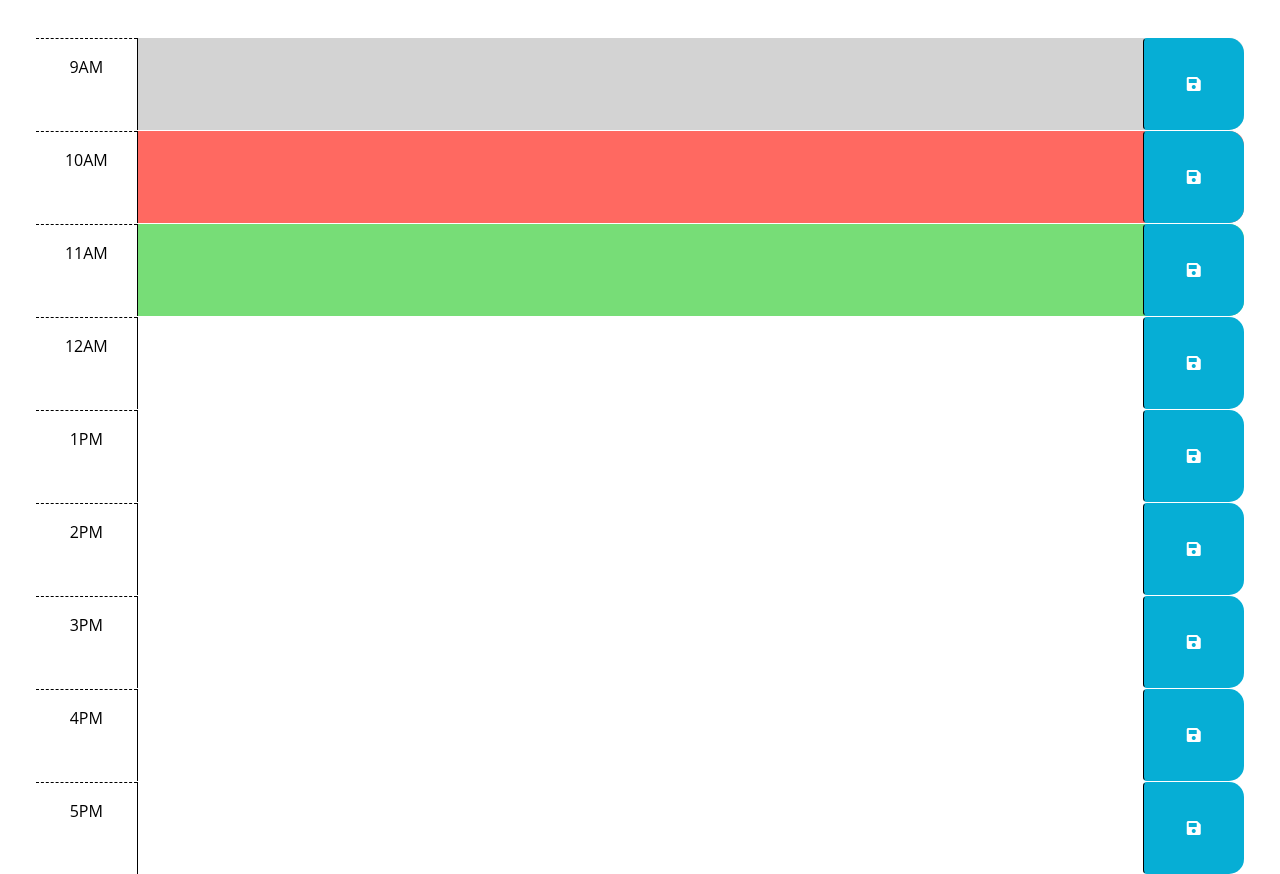
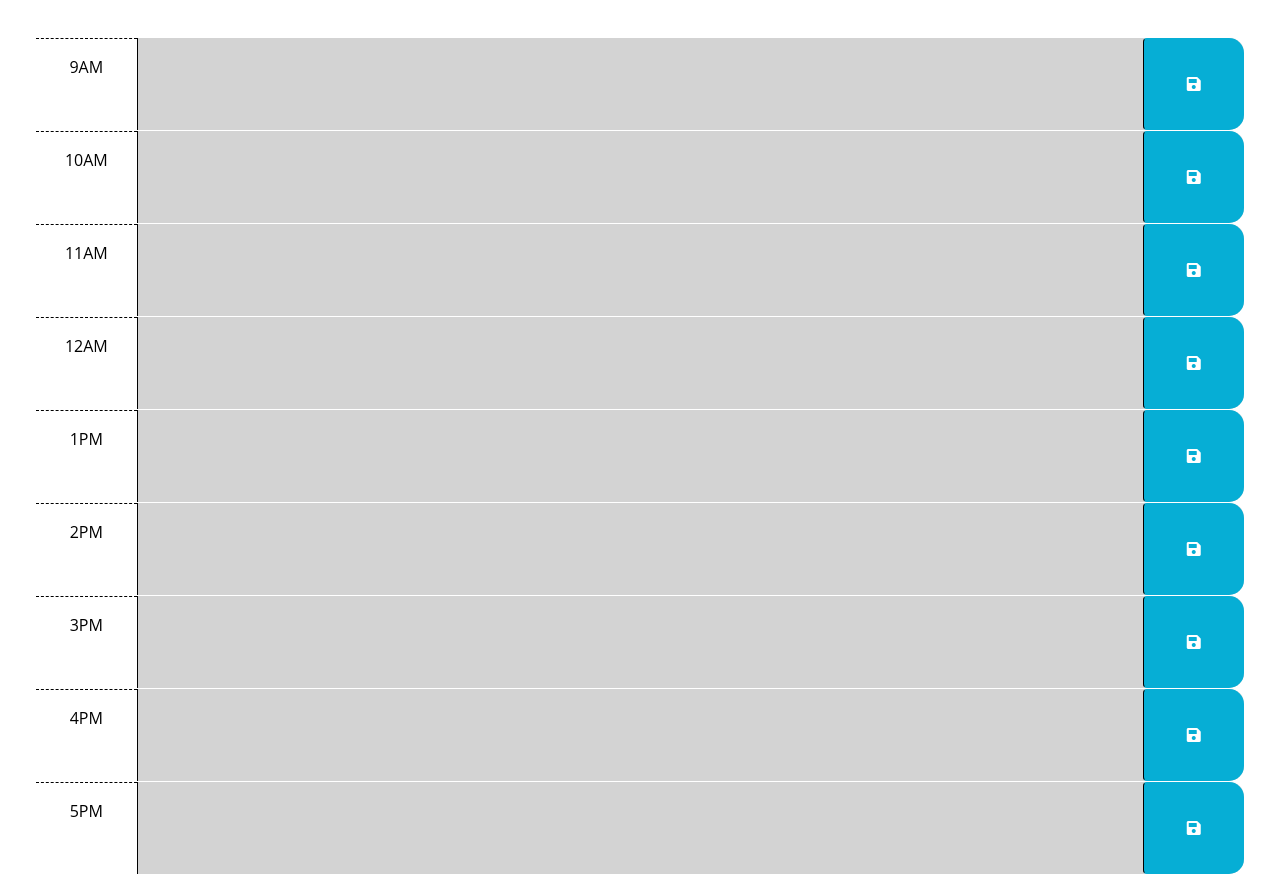
Before and after one commit to Thinker92/Daily-Task-Tracker, a plain HTML site: page index.html in a window 1280 px wide. Shown: the part 260-1134 px from the top of the page. Drawn offline with nearby package versions, Linux system fonts and the light colour scheme.

Commit message:
Add JS code to format timeblock by ID value

```diff
--- a/assets/script.js
+++ b/assets/script.js
@@ -2,24 +2,45 @@
 // the code isn't run until the browser has finished rendering all the elements
 // in the html.
 $(function () {
+  let now = dayjs().format('MMMM DD, YYYY');
+  $("#currentDay").text(now)
   // TODO: Add a listener for click events on the save button. This code should
   // use the id in the containing time-block as a key to save the user input in
   // local storage. HINT: What does `this` reference in the click listener
   // function? How can DOM traversal be used to get the "hour-x" id of the
   // time-block containing the button that was clicked? How might the id be
   // useful when saving the description in local storage?
+
   //
   // TODO: Add code to apply the past, present, or future class to each time
   // block by comparing the id to the current hour. HINTS: How can the id
   // attribute of each time-block be used to conditionally add or remove the
   // past, present, and future classes? How can Day.js be used to get the
   // current hour in 24-hour time?
+  function hourBlockFormatting() {
+    // Get current time (HH){int}
+    let hour = dayjs().hour();
+    console.log(hour);
+    // For each time block
+    $(".time-block").each(function(){
+      // get hour from HTML id
+      let curHour = parseInt($(this).attr("id"));
+      console.log(curHour);
+      // Determine past,present,or future and add class
+      if (curHour > hour){
+        $(this).addClass("future");
+      } else if (curHour === hour) {
+        $(this).addClass("present");;
+      } else {
+        $(this).addClass("past");
+      }
+    })
+  }
+// Calling the formatting function
+  hourBlockFormatting();
   //
   // TODO: Add code to get any user input that was saved in localStorage and set
   // the values of the corresponding textarea elements. HINT: How can the id
   // attribute of each time-block be used to do this?
-  //
-  // TODO: Add code to display the current date in the header of the page.
-  let now = dayjs().format('MMMM DD, YYYY');
-  $("#currentDay").text(now)
+
 });
--- a/index.html
+++ b/index.html
@@ -44,7 +44,7 @@
         -->
 
       <!-- Example of a past time block. The "past" class adds a gray background color. -->
-      <div id="hour-9" class="row time-block past">
+      <div id="9" class="row time-block">
         <div class="col-2 col-md-1 hour text-center py-3">9AM</div>
         <textarea class="col-8 col-md-10 description" rows="3"> </textarea>
         <button class="btn saveBtn col-2 col-md-1" aria-label="save">
@@ -53,7 +53,7 @@
       </div>
 
       <!-- Example of a present time block. The "present" class adds a red background color. -->
-      <div id="hour-10" class="row time-block present">
+      <div id="10" class="row time-block">
         <div class="col-2 col-md-1 hour text-center py-3">10AM</div>
         <textarea class="col-8 col-md-10 description" rows="3"> </textarea>
         <button class="btn saveBtn col-2 col-md-1" aria-label="save">
@@ -62,7 +62,7 @@
       </div>
 
       <!-- Example of a future time block. The "future" class adds a green background color. -->
-      <div id="hour-11" class="row time-block future">
+      <div id="11" class="row time-block">
         <div class="col-2 col-md-1 hour text-center py-3">11AM</div>
         <textarea class="col-8 col-md-10 description" rows="3"> </textarea>
         <button class="btn saveBtn col-2 col-md-1" aria-label="save">
@@ -70,7 +70,7 @@
         </button>
       </div>
 
-      <div id="hour-11" class="row time-block">
+      <div id="12" class="row time-block">
         <div class="col-2 col-md-1 hour text-center py-3">12AM</div>
         <textarea class="col-8 col-md-10 description" rows="3"> </textarea>
         <button class="btn saveBtn col-2 col-md-1" aria-label="save">
@@ -78,7 +78,7 @@
         </button>
       </div>
 
-      <div id="hour-11" class="row time-block">
+      <div id="13" class="row time-block">
         <div class="col-2 col-md-1 hour text-center py-3">1PM</div>
         <textarea class="col-8 col-md-10 description" rows="3"> </textarea>
         <button class="btn saveBtn col-2 col-md-1" aria-label="save">
@@ -86,7 +86,7 @@
         </button>
       </div>
 
-      <div id="hour-11" class="row time-block">
+      <div id="14" class="row time-block">
         <div class="col-2 col-md-1 hour text-center py-3">2PM</div>
         <textarea class="col-8 col-md-10 description" rows="3"> </textarea>
         <button class="btn saveBtn col-2 col-md-1" aria-label="save">
@@ -94,7 +94,7 @@
         </button>
       </div>
 
-      <div id="hour-11" class="row time-block">
+      <div id="15" class="row time-block">
         <div class="col-2 col-md-1 hour text-center py-3">3PM</div>
         <textarea class="col-8 col-md-10 description" rows="3"> </textarea>
         <button class="btn saveBtn col-2 col-md-1" aria-label="save">
@@ -102,7 +102,7 @@
         </button>
       </div>
 
-      <div id="hour-11" class="row time-block">
+      <div id="16" class="row time-block">
         <div class="col-2 col-md-1 hour text-center py-3">4PM</div>
         <textarea class="col-8 col-md-10 description" rows="3"> </textarea>
         <button class="btn saveBtn col-2 col-md-1" aria-label="save">
@@ -110,7 +110,7 @@
         </button>
       </div>
 
-      <div id="hour-11" class="row time-block">
+      <div id="17" class="row time-block">
         <div class="col-2 col-md-1 hour text-center py-3">5PM</div>
         <textarea class="col-8 col-md-10 description" rows="3"> </textarea>
         <button class="btn saveBtn col-2 col-md-1" aria-label="save">
```
